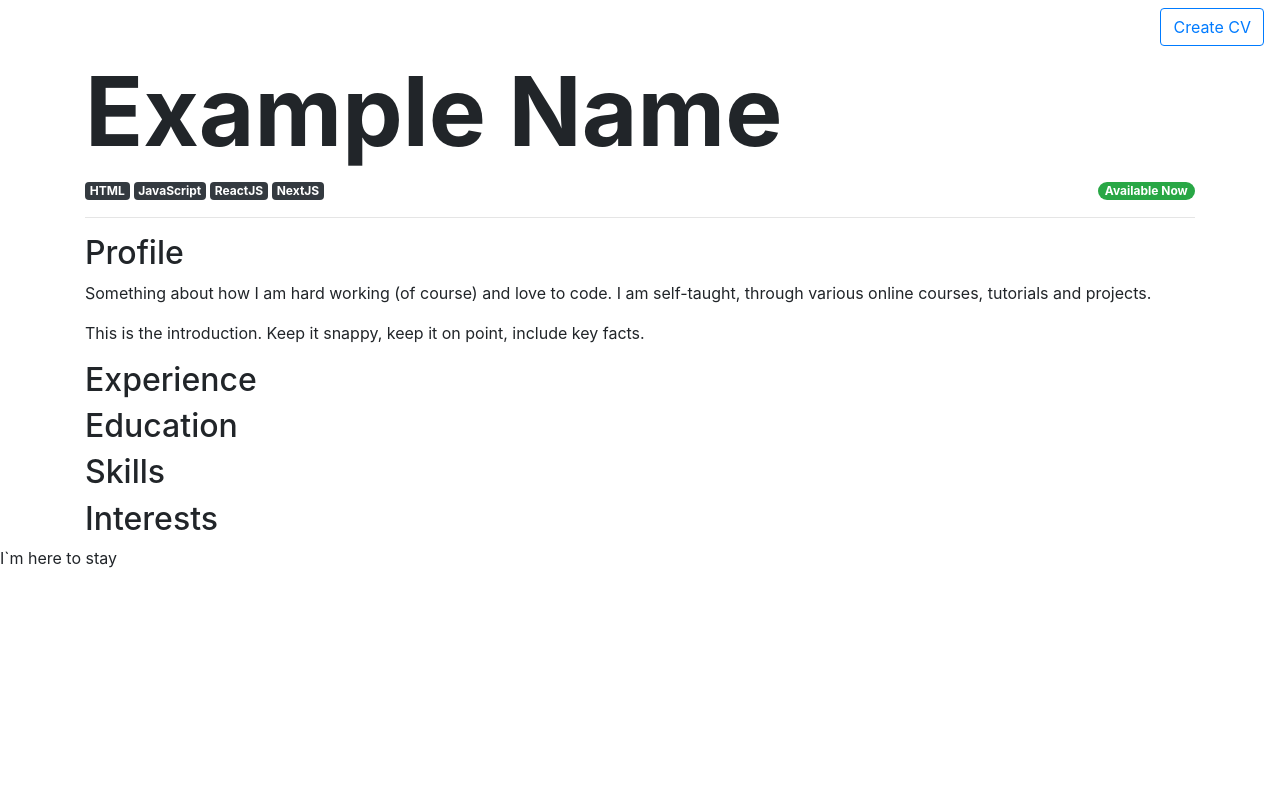
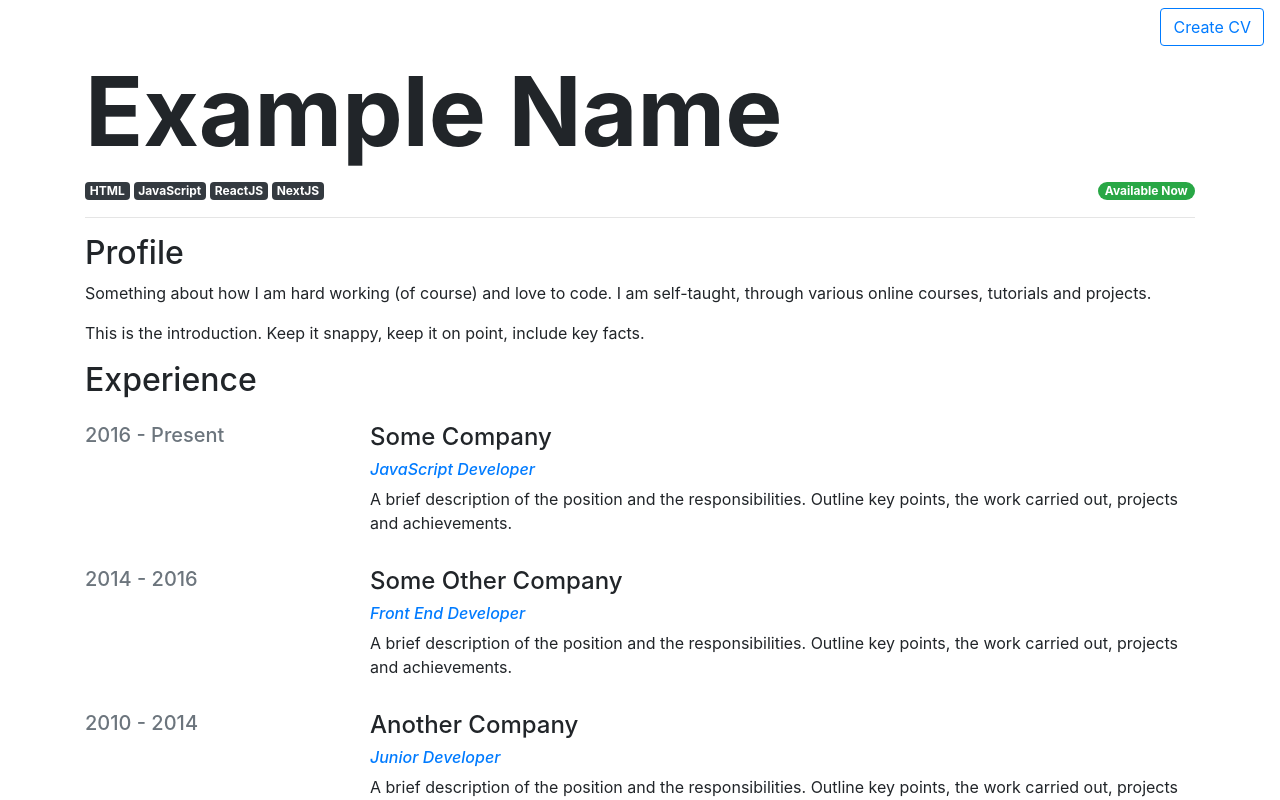
Before and after one commit to codemzy/cv.js, a Next.js app: page / in a window 1280 px wide. Shown: the top 800 px of the page. Built offline with nearby package versions, Linux system fonts and the light colour scheme.

Commit message:
Added experience section

```diff
--- a/data/cv.json
+++ b/data/cv.json
@@ -7,9 +7,9 @@
     "This is the introduction. Keep it snappy, keep it on point, include key facts."
   ],
   "experience": [
-    { "dates": "2016 - Present", "place": "Some Company", "role": "JavaScript Developer", "description": "A brief description of the position and the responsibilities. Outline key points, the work carried out, projects and achievements." },
-    { "dates": "2014 - 2016", "place": "Some Other Company", "role": "Front End Developer", "description": "A brief description of the position and the responsibilities. Outline key points, the work carried out, projects and achievements." },
-    { "dates": "2010 - 2014", "place": "Another Company", "role": "Junior Developer", "description": "A brief description of the position and the responsibilities. Outline key points, the work carried out, projects and achievements." },
-    { "dates": "2008 - 2010", "place": "Another Company", "role": "Technical Support", "description": "A brief description of the position and the responsibilities. Outline key points, the work carried out, projects and achievements." }
+    { "time": "2016 - Present", "place": "Some Company", "role": "JavaScript Developer", "description": "A brief description of the position and the responsibilities. Outline key points, the work carried out, projects and achievements." },
+    { "time": "2014 - 2016", "place": "Some Other Company", "role": "Front End Developer", "description": "A brief description of the position and the responsibilities. Outline key points, the work carried out, projects and achievements." },
+    { "time": "2010 - 2014", "place": "Another Company", "role": "Junior Developer", "description": "A brief description of the position and the responsibilities. Outline key points, the work carried out, projects and achievements." },
+    { "time": "2008 - 2010", "place": "Another Company", "role": "Technical Support", "description": "A brief description of the position and the responsibilities. Outline key points, the work carried out, projects and achievements." }
   ]
 }
--- a/pages/index.js
+++ b/pages/index.js
@@ -28,6 +28,26 @@ function Profile(props) {
   );
 }
 
+// experience
+function Experience(props) {
+  const experiences = props.experience.map((experience, i) => {
+    return (
+      <div className="row pt-3" key={i}>
+        <div className="col-md-4 col-lg-3"><h5 className="text-muted">{experience.time}</h5></div>
+        <div className="col-md-8 col-lg-9">
+          <h4>{experience.place}</h4>
+          <h6 className="font-italic text-primary">{experience.role}</h6>
+          <p>{experience.description}</p></div>
+      </div>
+    );
+  });
+  return (
+    <Section title='Experience'>
+      {experiences}
+    </Section>
+  );
+};
+
 
 // cv
 export default () => (
@@ -40,6 +60,7 @@ export default () => (
       </div>
       <hr/>
       <Profile profile={cvData.profile} />
+      <Experience experience={cvData.experience} />
       <Section title='Experience'>
       </Section>
       <Section title='Education'>
```
